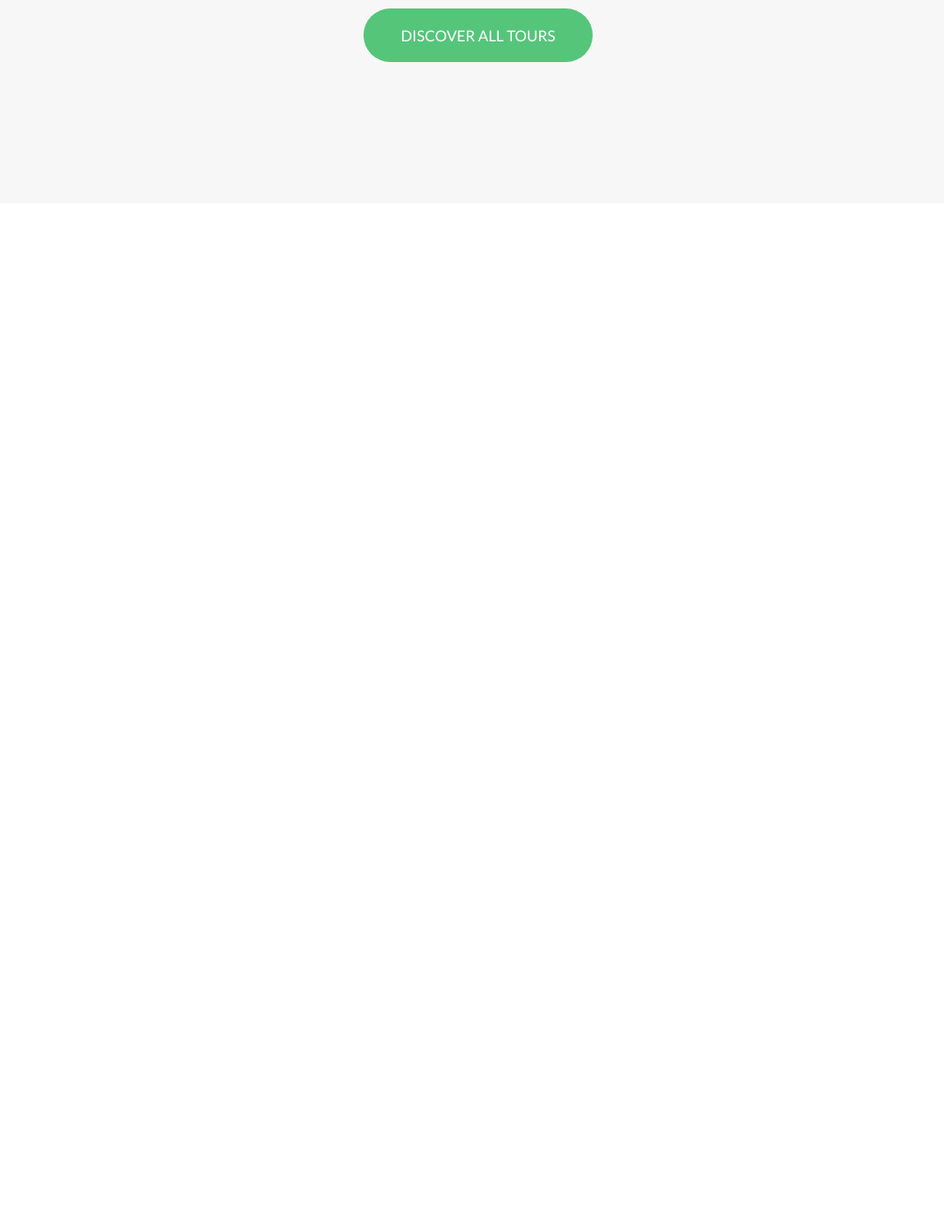
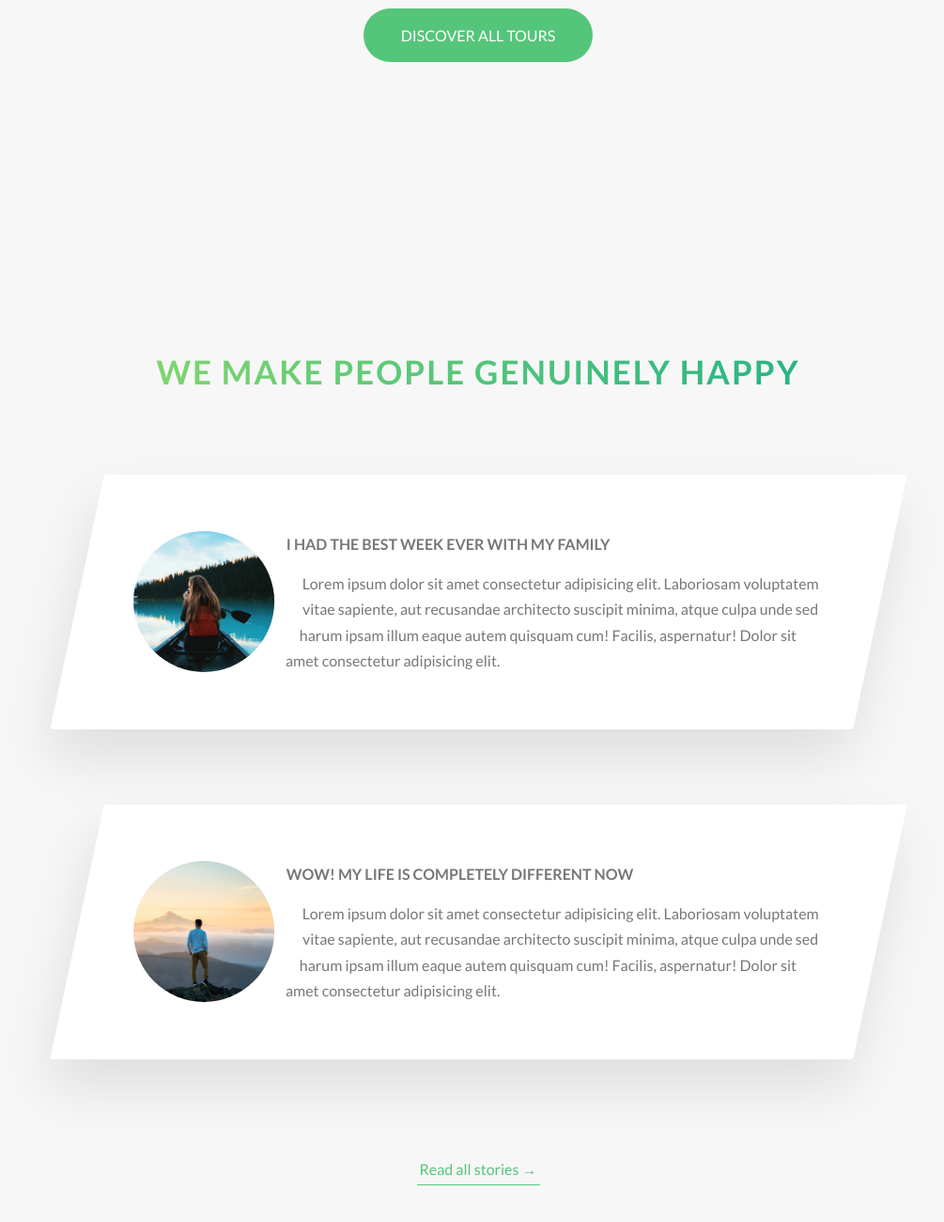
Before and after one commit to Hannah-Ibukun/natours-website, a website: page index.html in a window 1280 px wide. Shown: the part 3336-4636 px from the top of the page at 94% size, without its empty margins (131-1136 px from the left). Before the commit the page ends 3582 px from the top, so only its background shows below. Drawn offline with Linux system fonts and the light colour scheme.

Commit message:
Stories section first commit.

```diff
--- a/index.html
+++ b/index.html
@@ -122,9 +122,6 @@
       <!-- ------------------------------------- -->
       <!-- SECTION TOURS -->
       <!-- ------------------------------------- -->
-      <!-- ------------------------------------- -->
-      <!-- SECTION TOURS -->
-      <!-- ------------------------------------- -->
       <section class="section-tours">
         <div class="u-center-text u-margin-bottom-big">
           <h2 class="heading-secondary">
@@ -235,6 +232,60 @@
           <a href="#" class="btn btn--green btn--animated">Discover all tours</a>
         </div>
       </section>
+
+      <!-- ------------------------------------- -->
+      <!-- SECTION TOURS -->
+      <!-- ------------------------------------- -->
+      <section class="section-stories">
+        <div class="u-center-text u-margin-bottom-big">
+          <h2 class="heading-secondary">
+            We make people genuinely happy
+          </h2>
+        </div>
+
+        <div class="row">
+          <div class="story">
+            <figure class="story__shape">
+              <img src="img/nat-8.jpg" alt="Person on a tour" class="story__img">
+              <figcaption class="story__caption">
+                Mary smith
+              </figcaption>
+            </figure>
+            <div class="story__text">
+              <h3 class="heading-tertiary u-margin-bottom-small">
+                I had the best week ever with my family
+              </h3>
+              <p>
+                Lorem ipsum dolor sit amet consectetur adipisicing elit. Laboriosam voluptatem vitae sapiente, aut recusandae architecto suscipit minima, atque culpa unde sed harum ipsam illum eaque autem quisquam cum! Facilis, aspernatur! Dolor sit amet consectetur adipisicing elit.
+              </p>
+            </div>
+          </div>
+        </div>
+
+        <div class="row">
+          <div class="story">
+            <figure class="story__shape">
+              <img src="img/nat-9.jpg" alt="Person on a tour" class="story__img">
+              <figcaption class="story__caption">
+                Jack Wilson
+              </figcaption>
+            </figure>
+            <div class="story__text">
+              <h3 class="heading-tertiary u-margin-bottom-small">
+                Wow! My life is completely different now
+              </h3>
+              <p>
+                Lorem ipsum dolor sit amet consectetur adipisicing elit. Laboriosam voluptatem vitae sapiente, aut recusandae architecto suscipit minima, atque culpa unde sed harum ipsam illum eaque autem quisquam cum! Facilis, aspernatur! Dolor sit amet consectetur adipisicing elit.
+              </p>
+            </div>
+          </div>
+        </div>
+
+        <div class="u-center-text u-margin-top-huge">
+          <a href="#" class="btn-text">Read all stories &rarr;</a>
+        </div>
+
+      </section>
     </main>
 
 
--- /dev/null
+++ b/sass/components/_story.scss
@@ -0,0 +1,63 @@
+.story{
+  width: 75%;
+  margin: 0 auto;
+  box-shadow: 0 3rem 6rem rgba($color-black, .1);
+  background-color: $color-white;
+  border-radius: 3px;
+  padding: 6rem;
+  padding-left: 9rem;
+  font-size: $default-font-size;
+  transform: skewX(-12deg);
+
+
+  &__shape {
+    width: 15rem;
+    height: 15rem;
+    float: left;
+    -webkit-Shape-outside: circle(50% at 50% 50%);
+    Shape-outside: circle(50% at 50% 50%);
+
+    -webkit-clip-path: circle(50% at 50% 50%);
+    clip-path: circle(50% at 50% 50%);
+    transform: translateX(-3rem) skewX(12deg);
+    Position: relative;
+  }
+
+  &__img {
+    height: 100%;
+    transform: translateX(-4rem);
+    transition: all .5s;
+  }
+
+  &__text {
+    transform: skewX(12deg);
+  }
+
+  &__caption {
+    position: absolute;
+    top: 50%;
+    left: 50%;
+    transform: translate(-50%, 20%);
+    color: $color-white;
+    text-transform: uppercase;
+    font-size: 1.7rem;
+    text-align: center;
+    // opacity: 0; OR
+    visibility: hidden;
+    transform: translateY(7rem);
+    transition: all .5s;
+    backface-visibility: hidden;
+
+  }
+
+  &:hover &__caption {
+    // Opacity: 1; OR
+    visibility: visible;
+    transform: translate(-50%, -50%);
+  }
+
+  &:hover &__img {
+    transform: translateX(-4rem) scale(1);
+    filter:blur(3px) brightness(80%)
+  }
+}
--- a/sass/main.scss
+++ b/sass/main.scss
@@ -13,6 +13,7 @@
 @import "components/card";
 @import "components/composition";
 @import "components/feature-box";
+@import "components/story";
 
 @import "layout/header";
 @import "layout/grid";
--- a/sass/pages/_home.scss
+++ b/sass/pages/_home.scss
@@ -44,3 +44,8 @@
   background-color: $color-grey-light-1;
   padding: 25rem 0 15rem 0;
 }
+
+.section-stories {
+  padding: 15rem 0;
+  background-color: $color-grey-light-1;
+}
```
Also changed, not shown: css/style.css, 1 other file.
